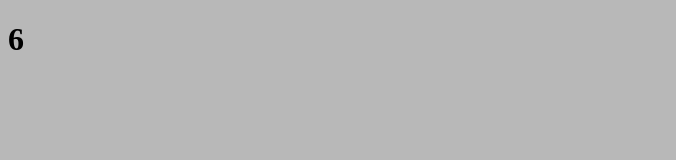
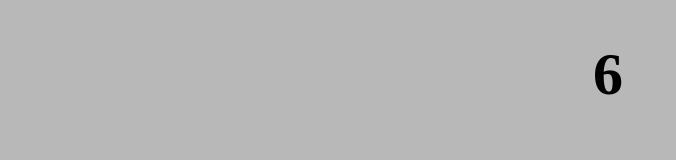
Before and after one commit to Bharath-M-02/Day-17, a plain HTML site: page Callback Hell/index.html in a window 1280 px wide. Shown: the whole page, without its empty margins (0-676 px from the left). Drawn offline with Linux system fonts and the light colour scheme.

Commit message:
Update style.css

```diff
--- a/Callback Hell/style.css
+++ b/Callback Hell/style.css
@@ -2,7 +2,7 @@ body {
   background: rgb(184, 184, 184);
 }
 
-.hell {
+.root {
   max-width: 1200px;
   font-size: 60px;
 
```
